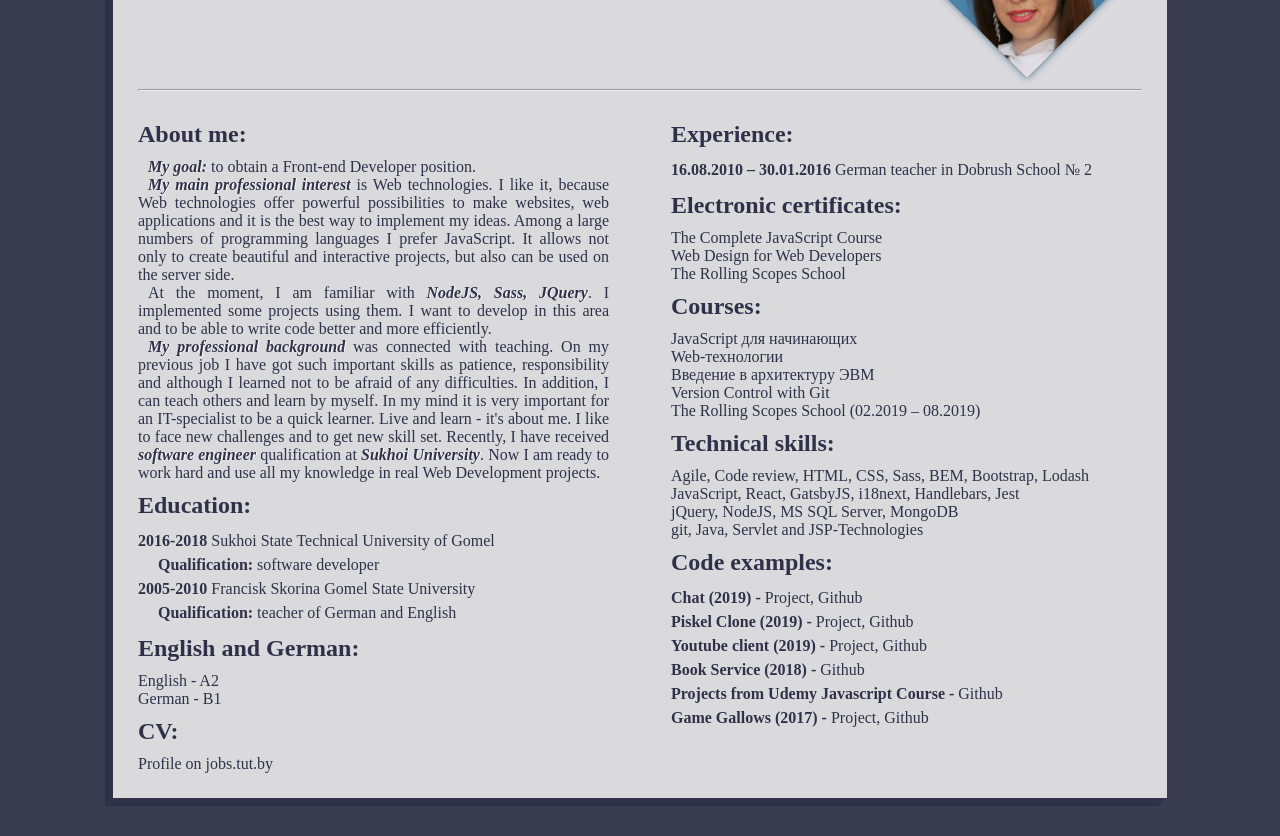
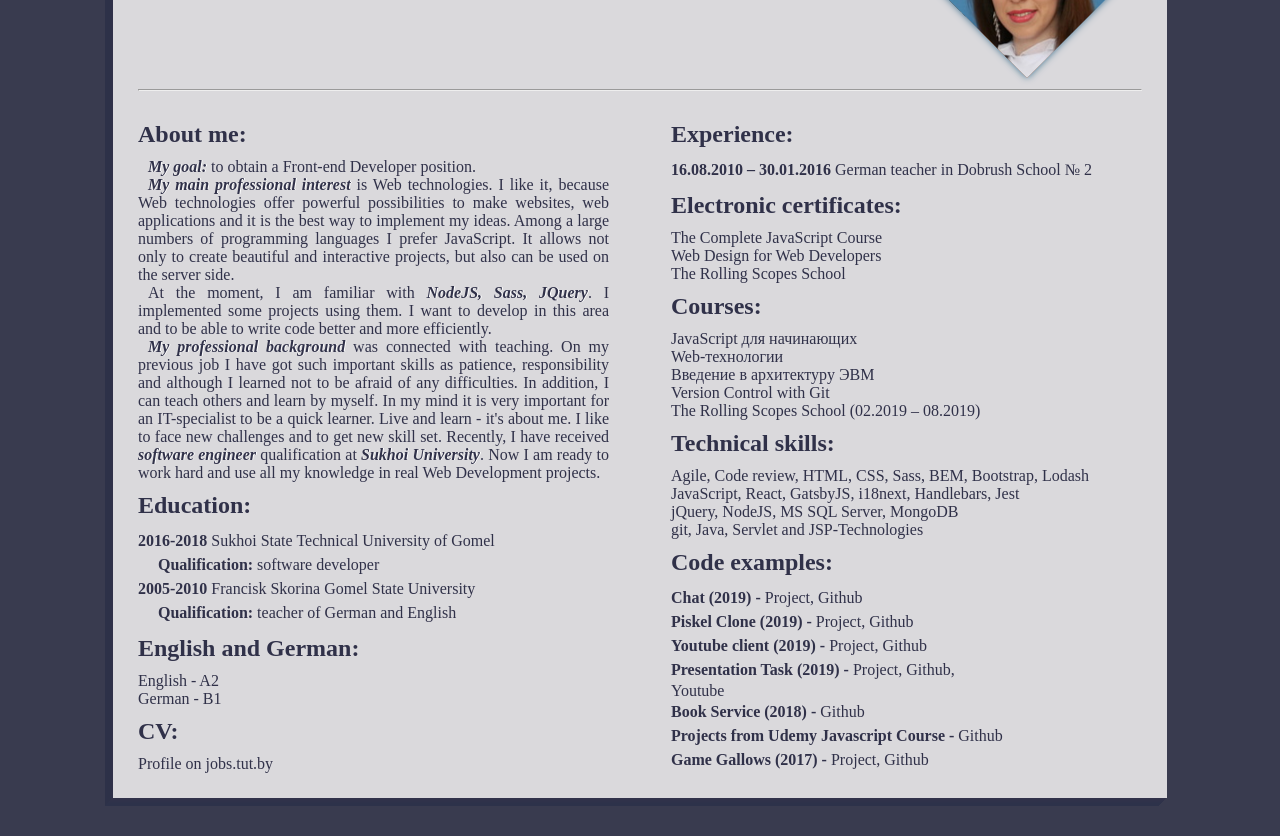
Before and after one commit to jarolika30/rsschool-2019Q1-cv, a plain HTML site: page index.html in a window 1280 px wide. Shown: the part 210-1046 px from the top of the page. Drawn offline with Linux system fonts and the light colour scheme.

Commit message:
add link to Presentation task

```diff
--- a/index.html
+++ b/index.html
@@ -122,6 +122,11 @@
                   <a class="inline" href="https://jarolika30.github.io/youtube-client/">Project,</a>
                   <a class="inline" href="https://github.com/jarolika30/youtube-client">Github</a><br/>
 
+                  <span>Presentation Task (2019) - </span>
+                  <a class="inline" href="https://jarolika30.github.io/presentation/">Project,</a>
+                  <a class="inline" href="https://github.com/jarolika30/presentation">Github,</a><br/>
+                  <a class="inline" href="https://www.youtube.com/watch?v=hAYAByxbmMY&feature=youtu.be">Youtube</a><br/>
+
                   <span>Book Service (2018) - </span>
                   <a class="inline" href="https://github.com/jarolika30/startMatterTask">Github</a><br/>
 
```
